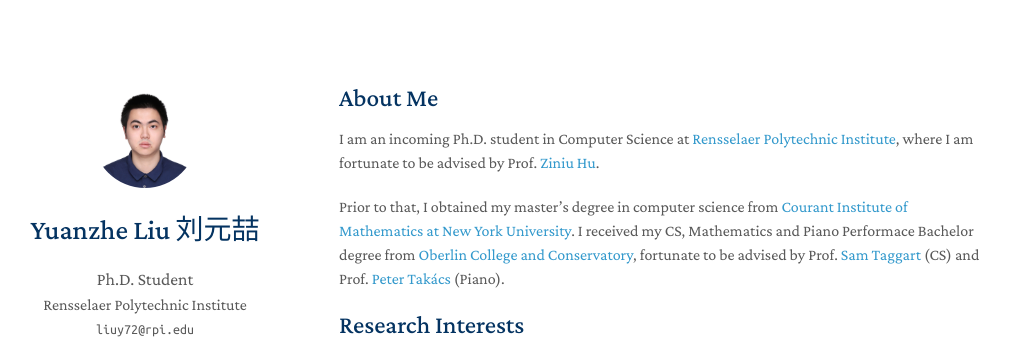
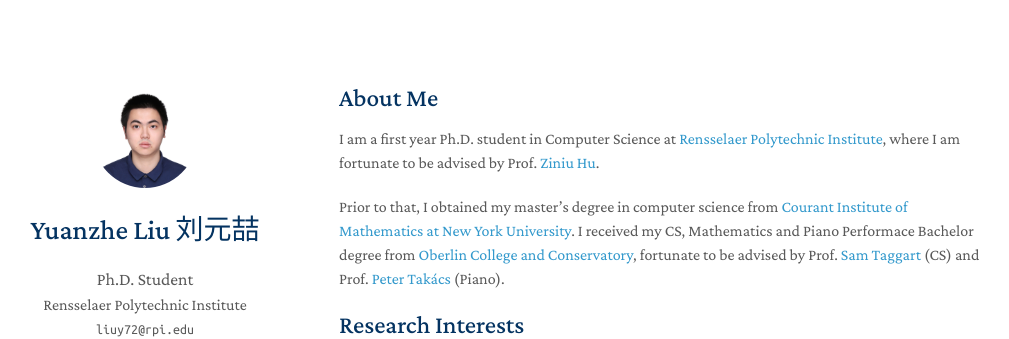
Before and after one commit to ggflow123/ggflow123.github.io, a Jekyll site: the page built from index.md, in a window 1280 px wide. Shown: the top 339 px of the page, without its empty margins (131-1140 px from the left). Built offline with Jekyll 4.4.1, drawn with Linux system fonts in a browser that asks for light colours; nearby versions of some CDN libraries; a style sheet for code colours, icons or effects is not loaded.

Commit message:
Revised index.md

```diff
--- a/index.md
+++ b/index.md
@@ -5,7 +5,7 @@ layout: homepage
 
 ## About Me
 
-I am an incoming Ph.D. student in Computer Science at [Rensselaer Polytechnic Institute](https://science.rpi.edu/computer-science), where I am fortunate to be advised by Prof. [Ziniu Hu](https://acbull.github.io).
+I am a first year Ph.D. student in Computer Science at [Rensselaer Polytechnic Institute](https://science.rpi.edu/computer-science), where I am fortunate to be advised by Prof. [Ziniu Hu](https://acbull.github.io).
 
 Prior to that, I obtained my master's degree in computer science from [Courant Institute of Mathematics at New York University](https://cims.nyu.edu/dynamic/). I received my CS, Mathematics and Piano Performace Bachelor degree from [Oberlin College and Conservatory](https://www.oberlin.edu), fortunate to be advised by Prof. [Sam Taggart](http://samueltaggart.com) (CS) and Prof. [Peter Takács](https://www.oberlin.edu/peter-takacs) (Piano).
 
```
